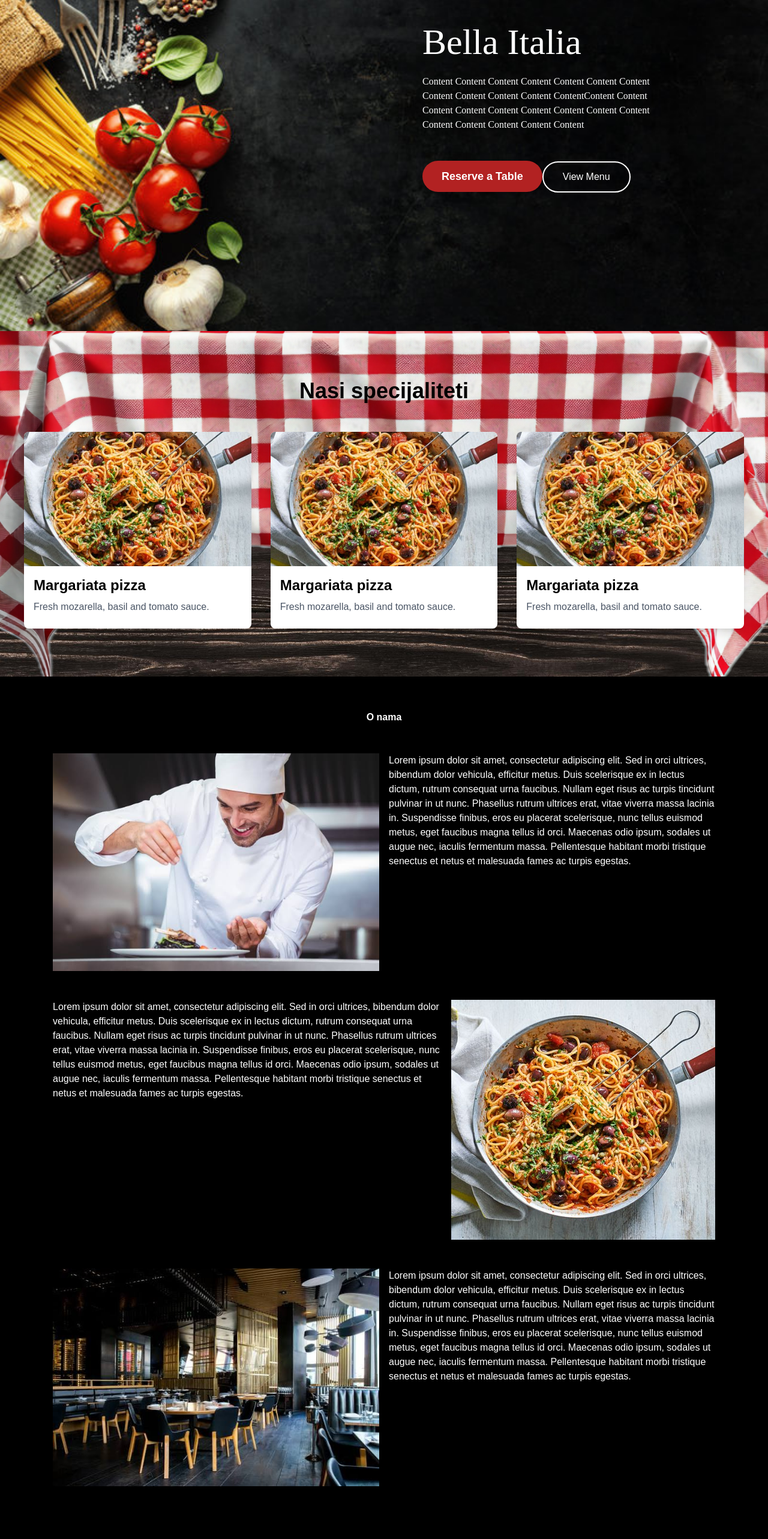
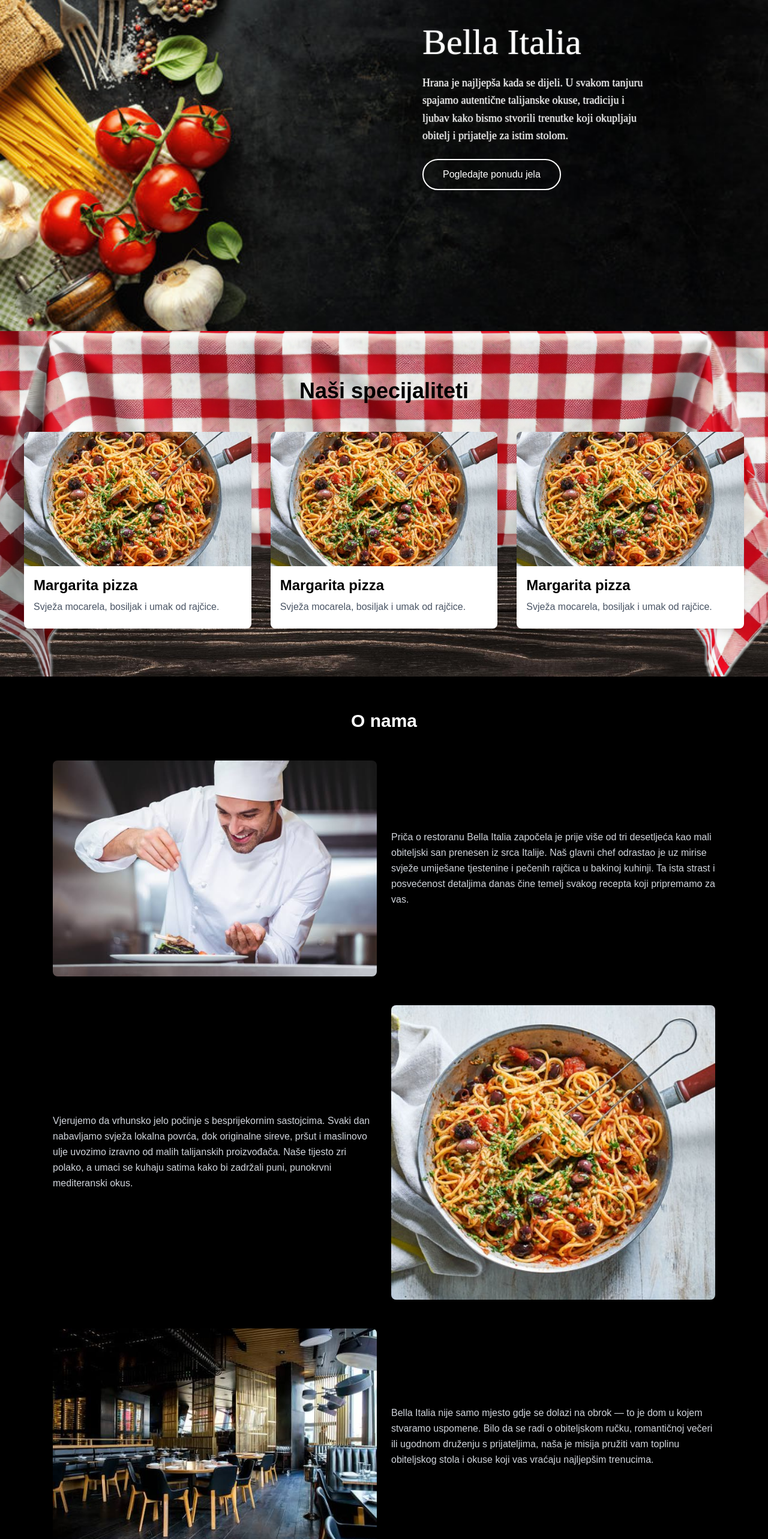
Before and after one commit to IgorStojic112/Restoran, a React (Vite) app in the folder frontend/: page /Home in a window 1280 px wide. Shown: the part 160-2726 px from the top of the page at 60% size. Built offline with nearby package versions, Linux system fonts and the light colour scheme; a web font is replaced by a local one.

Commit message:
korisnikove preference za asistenta

```diff
--- a/frontend/src/components/Footer.tsx
+++ b/frontend/src/components/Footer.tsx
@@ -9,7 +9,7 @@ function Footer(){
                 <div className="mr-[10%]">
                     <h1>Lokacija</h1>
                     <p>Grad: Mostar</p>
-                    <p>Adressa: Ante Starcevica b.b</p>
+                    <p>Adressa: Ante Starčevića b.b</p>
                 </div>
 
                 <div className="mr-[10%]">
--- a/frontend/src/components/NavBar.tsx
+++ b/frontend/src/components/NavBar.tsx
@@ -72,12 +72,12 @@ function NavBar({ onSearch }: NavBarProps) { // user bio unutra
             <div className="w-full px-6 py-4 flex items-center">
                 <div className="flex gap-8 items-center" >
 
-                    <div className="text-xl font-bold whitespace-nowrap">
+                    <div className="text-xl font-bold whitespace-nowrap relative cursor-pointer" onClick={() => {navigate('/home')}}>
                     Restoran Logo
                     </div>
 
                     <ul className="hidden lg:flex gap-8 whitespace-nowrap">
-                        <li onClick={() => {navigate('/home')}}>Dashboard</li>
+                        <li onClick={() => {navigate('/menuOrder')}} className="relative cursor-pointer">Menu</li>
                         <li onClick={() => navigate('/OrderPage')} className="relative cursor-pointer">
                         Narudžba
                         {cartCount > 0 && (
@@ -86,9 +86,9 @@ function NavBar({ onSearch }: NavBarProps) { // user bio unutra
                             </span>
                         )}
                         </li>
-                        <li onClick={() => navigate('/assistant')}>AI asistent</li>
-                        <li>O nama</li>
-                        <li>Kontakt</li>
+                        <li onClick={() => navigate('/assistant')} className="relative cursor-pointer">AI asistent</li>
+                        <li className="cursor-pointer">O nama</li>
+                        <li className="cursor-pointer">Kontakt</li>
                         {user && (user.role === "ADMIN" || user.role === "STAFF") && (
                             <li onClick={() => navigate('/admin')} className="cursor-pointer">Admin</li>
                         )}
--- a/frontend/src/pages/HomePage.tsx
+++ b/frontend/src/pages/HomePage.tsx
@@ -1,6 +1,6 @@
 import NavBar from "../components/NavBar";
-import image from "../assets/FoodBackgroundHome.jpg"
-import TableCloth from "../assets/RedWhiteTableClothWood.png"
+import image from "../assets/FoodBackgroundHome.jpg";
+import TableCloth from "../assets/RedWhiteTableClothWood.png";
 import Footer from "../components/Footer";
 import SpecialityCard from "../components/SpecialityCard";
 import Chef from "../assets/Chef.jpg";
@@ -9,136 +9,129 @@ import Restoran from "../assets/Restoran.jpg";
 import { useAuth } from "../context/AuthContex";
 import { useNavigate } from "react-router-dom";
 
-// bg-white
-
-function HomeScreen(){
-
+function HomeScreen() {
   const { user } = useAuth();
   const navigator = useNavigate();
 
   return (
     <div>
+      <NavBar onSearch={null} user={user} />
 
-            <NavBar onSearch={null} user={user}></NavBar>
-
-
+      {/* Hero sekcija */}
       <div
         className="w-full bg-cover bg-center min-h-[80vh] flex"
-                style={{backgroundImage: `url(${image})`}}
+        style={{ backgroundImage: `url(${image})` }}
       >
         <div className="w-[30%] h-[60%] text-white mr-[15%] mt-[10%] ml-auto">
-
-                    <h1 className="font-chalk text-white text-6xl
-                                    [text-shadow:0_0_2px_rgba(255,255,255,0.6)">
+          <h1 className="font-chalk text-white text-6xl [text-shadow:0_0_2px_rgba(255,255,255,0.6)]">
             Bella Italia
           </h1>
           <br />
 
-
-                    <p className="font-chalk text-white
-                    [text-shadow:0_0_2px_rgba(255,255,255,0.6)">
-                        Content Content Content Content Content Content Content Content Content Content Content ContentContent Content
-                        Content Content Content Content Content Content Content Content Content Content Content Content
-                        <br />
-                        <br />
-
+          <p className="font-chalk text-white text-lg leading-relaxed [text-shadow:0_0_2px_rgba(255,255,255,0.6)]">
+            Hrana je najljepša kada se dijeli. U svakom tanjuru spajamo autentične
+            talijanske okuse, tradiciju i ljubav kako bismo stvorili trenutke koji
+            okupljaju obitelj i prijatelje za istim stolom.
           </p>
 
           <div>
-                        <button className="mt-6 bg-[#B22222] text-white px-8 py-3 rounded-full font-semibold text-lg shadow-lg hover:bg-[#8B0000] hover:scale-105 transition-all duration-300">
-                            Reserve a Table
-                        </button>
-
             <button
-                            className="mt-6 border-2 border-white text-white px-8 py-3 rounded-full hover:bg-white hover:text-black transition-all duration-300"
-                            onClick={ () => {navigator('/menuOrder')}}
+              className="relative cursor-pointer mt-6 border-2 border-white text-white px-8 py-3 rounded-full hover:bg-white hover:text-black transition-all duration-300"
+              onClick={() => {
+                navigator("/menuOrder");
+              }}
             >
-                            View Menu
+              Pogledajte ponudu jela
             </button>
           </div>
-
+        </div>
       </div>
 
-            </div>
-
-
+      {/* Specijaliteti */}
       <div
         className="py-20"
-                    style={{backgroundImage : `url(${TableCloth})`,
+        style={{
+          backgroundImage: `url(${TableCloth})`,
           backgroundSize: "cover",
           backgroundPosition: "center",
           backgroundRepeat: "no-repeat",
-                }}>
-                <h2 className="text-4xl font-bold text-center mb-12">Nasi specijaliteti</h2>
+        }}
+      >
+        <h2 className="text-4xl font-bold text-center mb-12">Naši specijaliteti</h2>
         <div className="grid grid-cols-1 md:grid-cols-2 lg:grid-cols-3 gap-8 mr-10 ml-10">
-                    <SpecialityCard image={Pasta} title="Margariata pizza" description="Fresh mozarella, basil and tomato sauce." price={null}/>
-                    <SpecialityCard image={Pasta} title="Margariata pizza" description="Fresh mozarella, basil and tomato sauce." price={null}/>
-                    <SpecialityCard image={Pasta} title="Margariata pizza" description="Fresh mozarella, basil and tomato sauce." price={null}/>
+          <SpecialityCard
+            image={Pasta}
+            title="Margarita pizza"
+            description="Svježa mocarela, bosiljak i umak od rajčice."
+            price={null}
+          />
+          <SpecialityCard
+            image={Pasta}
+            title="Margarita pizza"
+            description="Svježa mocarela, bosiljak i umak od rajčice."
+            price={null}
+          />
+          <SpecialityCard
+            image={Pasta}
+            title="Margarita pizza"
+            description="Svježa mocarela, bosiljak i umak od rajčice."
+            price={null}
+          />
         </div>
       </div>
 
+      {/* Sekcija O Nama */}
+      <div className="bg-black text-white">
+        <div className="max-w-6xl mx-auto px-6 py-14 space-y-12">
+          <h2 className="text-3xl font-bold text-center">O nama</h2>
 
-
-            <div className="bg-black text-white">
-
-                <div className="max-w-6xl mx-auto px-6 py-14 space-y-12">
-                    <h2 className="font-bold text-center ">O nama</h2>
-
-                    <div className="flex gap-4">
+          {/* Prvi dio priče - Kuhar i tradicija */}
+          <div className="flex flex-col md:flex-row gap-6 items-center">
             <div className="flex-1">
-                            <img src={Chef} alt="Kuhar" className="" />
+              <img src={Chef} alt="Kuhar" className="rounded-lg w-full object-cover" />
             </div>
-                        <p className="flex-1">Lorem ipsum dolor sit amet, consectetur adipiscing elit.
-                            Sed in orci ultrices, bibendum dolor vehicula, efficitur metus.
-                            Duis scelerisque ex in lectus dictum, rutrum consequat urna faucibus.
-                            Nullam eget risus ac turpis tincidunt pulvinar in ut nunc. Phasellus rutrum ultrices erat, vitae viverra massa lacinia in.
-                            Suspendisse finibus, eros eu placerat scelerisque, nunc tellus euismod metus, eget faucibus magna tellus id orci. Maecenas odio ipsum,
-                            sodales ut augue nec, iaculis fermentum massa. Pellentesque habitant morbi tristique senectus et netus et malesuada fames ac turpis egestas.
+            <p className="flex-1 text-gray-300 leading-relaxed">
+              Priča o restoranu Bella Italia započela je prije više od tri desetljeća
+              kao mali obiteljski san prenesen iz srca Italije. Naš glavni chef
+              odrastao je uz mirise svježe umiješane tjestenine i pečenih rajčica u
+              bakinoj kuhinji. Ta ista strast i posvećenost detaljima danas čine
+              temelj svakog recepta koji pripremamo za vas.
             </p>
           </div>
 
-                    <div className="flex gap-4">
-
-                        <p className="flex-1">Lorem ipsum dolor sit amet, consectetur adipiscing elit.
-                            Sed in orci ultrices, bibendum dolor vehicula, efficitur metus.
-                            Duis scelerisque ex in lectus dictum, rutrum consequat urna faucibus.
-                            Nullam eget risus ac turpis tincidunt pulvinar in ut nunc. Phasellus rutrum ultrices erat, vitae viverra massa lacinia in.
-                            Suspendisse finibus, eros eu placerat scelerisque, nunc tellus euismod metus, eget faucibus magna tellus id orci. Maecenas odio ipsum,
-                            sodales ut augue nec, iaculis fermentum massa. Pellentesque habitant morbi tristique senectus et netus et malesuada fames ac turpis egestas.
+          {/* Drugi dio priče - Sastojci i hrana */}
+          <div className="flex flex-col md:flex-row gap-6 items-center">
+            <p className="flex-1 text-gray-300 leading-relaxed">
+              Vjerujemo da vrhunsko jelo počinje s besprijekornim sastojcima. Svaki
+              dan nabavljamo svježa lokalna povrća, dok originalne sireve, pršut i
+              maslinovo ulje uvozimo izravno od malih talijanskih proizvođača.
+              Naše tijesto zri polako, a umaci se kuhaju satima kako bi zadržali
+              puni, punokrvni mediteranski okus.
             </p>
-                        <div>
-                            <img src={Pasta} alt="Hrana pasta" className="flex-1" />
+            <div className="flex-1">
+              <img src={Pasta} alt="Hrana pasta" className="rounded-lg w-full object-cover" />
             </div>
           </div>
 
-                    <div className="flex gap-4">
+          {/* Treći dio priče - Ambijent i doživljaj */}
+          <div className="flex flex-col md:flex-row gap-6 items-center">
             <div className="flex-1">
-                            <img src={Restoran} alt="Restoran" className=""/>
+              <img src={Restoran} alt="Restoran" className="rounded-lg w-full object-cover" />
             </div>
-                        <p className="flex-1">Lorem ipsum dolor sit amet, consectetur adipiscing elit.
-                            Sed in orci ultrices, bibendum dolor vehicula, efficitur metus.
-                            Duis scelerisque ex in lectus dictum, rutrum consequat urna faucibus.
-                            Nullam eget risus ac turpis tincidunt pulvinar in ut nunc. Phasellus rutrum ultrices erat, vitae viverra massa lacinia in.
-                            Suspendisse finibus, eros eu placerat scelerisque, nunc tellus euismod metus, eget faucibus magna tellus id orci. Maecenas odio ipsum,
-                            sodales ut augue nec, iaculis fermentum massa. Pellentesque habitant morbi tristique senectus et netus et malesuada fames ac turpis egestas.
+            <p className="flex-1 text-gray-300 leading-relaxed">
+              Bella Italia nije samo mjesto gdje se dolazi na obrok — to je dom u
+              kojem stvaramo uspomene. Bilo da se radi o obiteljskom ručku,
+              romantičnoj večeri ili ugodnom druženju s prijateljima, naša je misija
+              pružiti vam toplinu obiteljskog stola i okuse koji vas vraćaju najljepšim
+              trenucima.
             </p>
           </div>
         </div>
       </div>
 
-
-
-
-            <Footer></Footer>
+      <Footer />
     </div>
-
-    )
-
-
-
+  );
 }
 
-
-
-
 export default HomeScreen;
--- a/frontend/src/pages/MenuOrder.tsx
+++ b/frontend/src/pages/MenuOrder.tsx
@@ -69,7 +69,7 @@ function MenuOrder() {
                 image={`http://localhost:8000${item.Image}`}
                 title={item.Name}
                 description={item.Description}
-                price={item.Price}
+                price={item.Price+" €"}
               />
              </div>
              <DishQA dishId={item.id} dishName={item.Name} />
--- a/frontend/src/pages/OrderPage.tsx
+++ b/frontend/src/pages/OrderPage.tsx
@@ -67,7 +67,7 @@ function OrderPage() {
 
         {cart.length === 0 ? (
           <div className="rounded-xl border border-dashed border-gray-300 bg-white px-6 py-16 text-center">
-            <p className="text-gray-600">Narudžba Vam je prazna.</p>
+            <p className="text-gray-600">Narudžba je prazna.</p>
           </div>
 
         ) : (
```
Also changed, not shown: frontend/src/pages/AIAssistant.tsx (+5 -2 lines), frontend/src/pages/ProfilePage.tsx (+127 -1 lines), 1 other file (tests, documents, lock files or other folders). Lines whose indentation alone changed are shown as unchanged.
